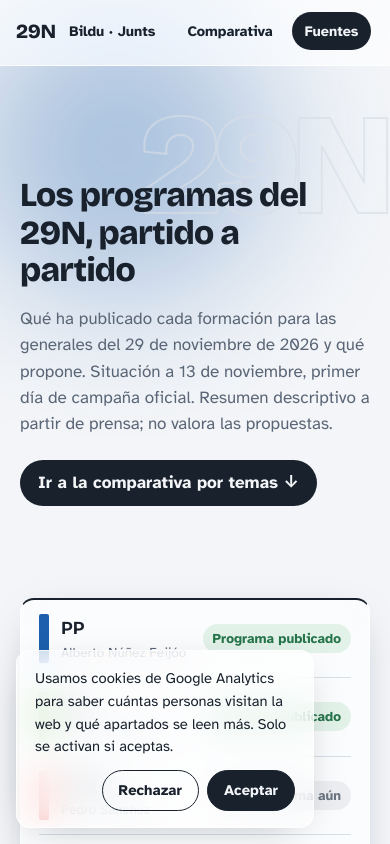
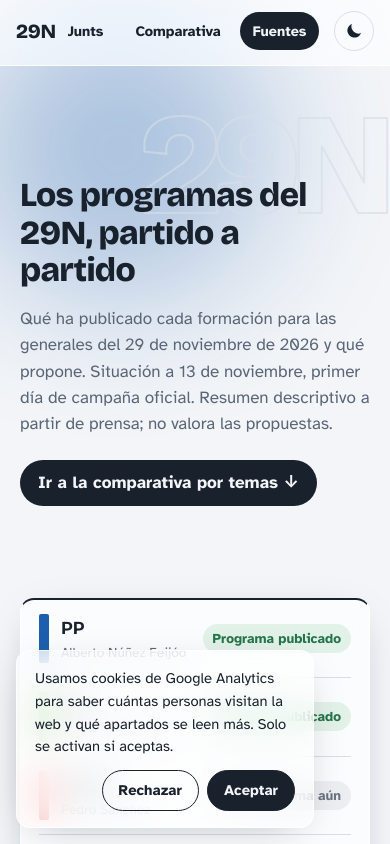
Before and after one commit to crashfredo/29n, a website: page public/index.html in a window 390 px wide. Shown: the top 844 px of the page. Drawn offline with nearby package versions, Linux system fonts and the light colour scheme.

Commit message:
Añade selector de modo claro/oscuro en la barra superior
Co-Authored-By: Claude Fable 5.2 <noreply@anthropic.com>
Claude-Session: https://claude.ai/code/session_01Ayi6AcgwKBFe7HZhjYvzD9

```diff
--- a/public/app.js
+++ b/public/app.js
@@ -148,3 +148,24 @@ render(0);
   addEventListener("resize", req);
   frame();
 })();
+
+/* ---------- Selector de modo claro / oscuro ---------- */
+(function(){
+  const btn = document.getElementById("theme"), root = document.documentElement;
+  const mq = matchMedia("(prefers-color-scheme: dark)");
+  const isDark = () => root.dataset.theme ? root.dataset.theme === "dark" : mq.matches;
+  const sync = () => {
+    const d = isDark();
+    root.classList.toggle("is-dark", d);
+    btn.setAttribute("aria-label", d ? "Cambiar a modo claro" : "Cambiar a modo oscuro");
+    btn.title = btn.getAttribute("aria-label");
+  };
+  btn.addEventListener("click", () => {
+    const next = isDark() ? "light" : "dark";
+    root.dataset.theme = next;
+    try { localStorage.setItem("tema", next); } catch (e) {}
+    sync();
+  });
+  mq.addEventListener && mq.addEventListener("change", sync);
+  sync();
+})();
--- a/public/index.html
+++ b/public/index.html
@@ -11,6 +11,7 @@
 <link rel="preconnect" href="https://fonts.googleapis.com">
 <link rel="preconnect" href="https://fonts.gstatic.com" crossorigin>
 <link href="https://fonts.googleapis.com/css2?family=Bricolage+Grotesque:opsz,wght@12..96,500;12..96,700;12..96,800&family=Atkinson+Hyperlegible:ital,wght@0,400;0,700;1,400&display=swap" rel="stylesheet">
+<script>try{var t=localStorage.getItem("tema");if(t==="dark"||t==="light")document.documentElement.setAttribute("data-theme",t)}catch(e){}</script>
 <link rel="stylesheet" href="/styles.css">
 </head>
 <body>
@@ -33,6 +34,10 @@
       <a href="#comparativa" class="plain">Comparativa</a>
       <a href="#fuentes" class="plain">Fuentes</a>
     </div>
+    <button type="button" class="theme" id="theme" aria-label="Cambiar a modo oscuro">
+      <svg class="i-moon" viewBox="0 0 24 24" width="20" height="20" aria-hidden="true"><path fill="currentColor" d="M20.5 14.5A8.5 8.5 0 0 1 9.5 3.5a8.5 8.5 0 1 0 11 11z"/></svg>
+      <svg class="i-sun" viewBox="0 0 24 24" width="20" height="20" aria-hidden="true"><circle cx="12" cy="12" r="4.5" fill="currentColor"/><g stroke="currentColor" stroke-width="2" stroke-linecap="round"><path d="M12 2v2.5M12 19.5V22M2 12h2.5M19.5 12H22M4.9 4.9l1.8 1.8M17.3 17.3l1.8 1.8M4.9 19.1l1.8-1.8M17.3 6.7l1.8-1.8"/></g></svg>
+    </button>
   </div>
   <div class="progress"><span id="progress"></span></div>
 </nav>
--- a/public/styles.css
+++ b/public/styles.css
@@ -141,3 +141,11 @@ footer{position:relative}
 .prog-link{display:inline-block;font-weight:700;font-size:.95rem;text-decoration:none;padding:8px 16px;border-radius:999px;border:2px solid var(--c);background:var(--glass)}
 .prog-link:hover{background:var(--ink);border-color:var(--ink);color:var(--paper)}
 .prog-none{font-size:.9rem;color:var(--muted);font-style:italic}
+
+/* ---------- Selector claro / oscuro ---------- */
+.theme{flex:none;margin-left:auto;width:40px;height:40px;display:grid;place-items:center;border-radius:50%;border:1.5px solid var(--line);background:transparent;color:var(--ink);cursor:pointer;padding:0}
+.theme:hover{background:var(--ink);color:var(--paper);border-color:var(--ink)}
+.theme .i-sun{display:none}
+.is-dark .theme .i-sun{display:block}
+.is-dark .theme .i-moon{display:none}
+.chips{flex:1;min-width:0}
```
